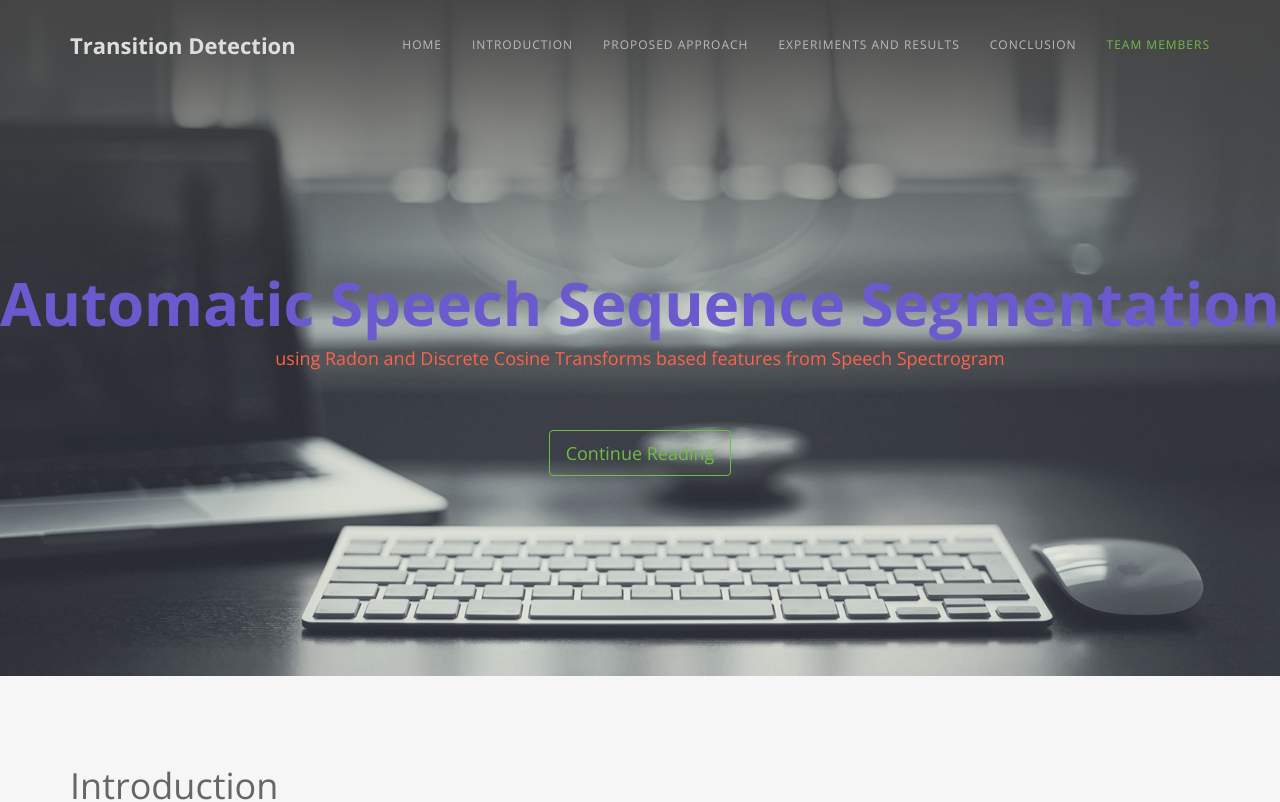
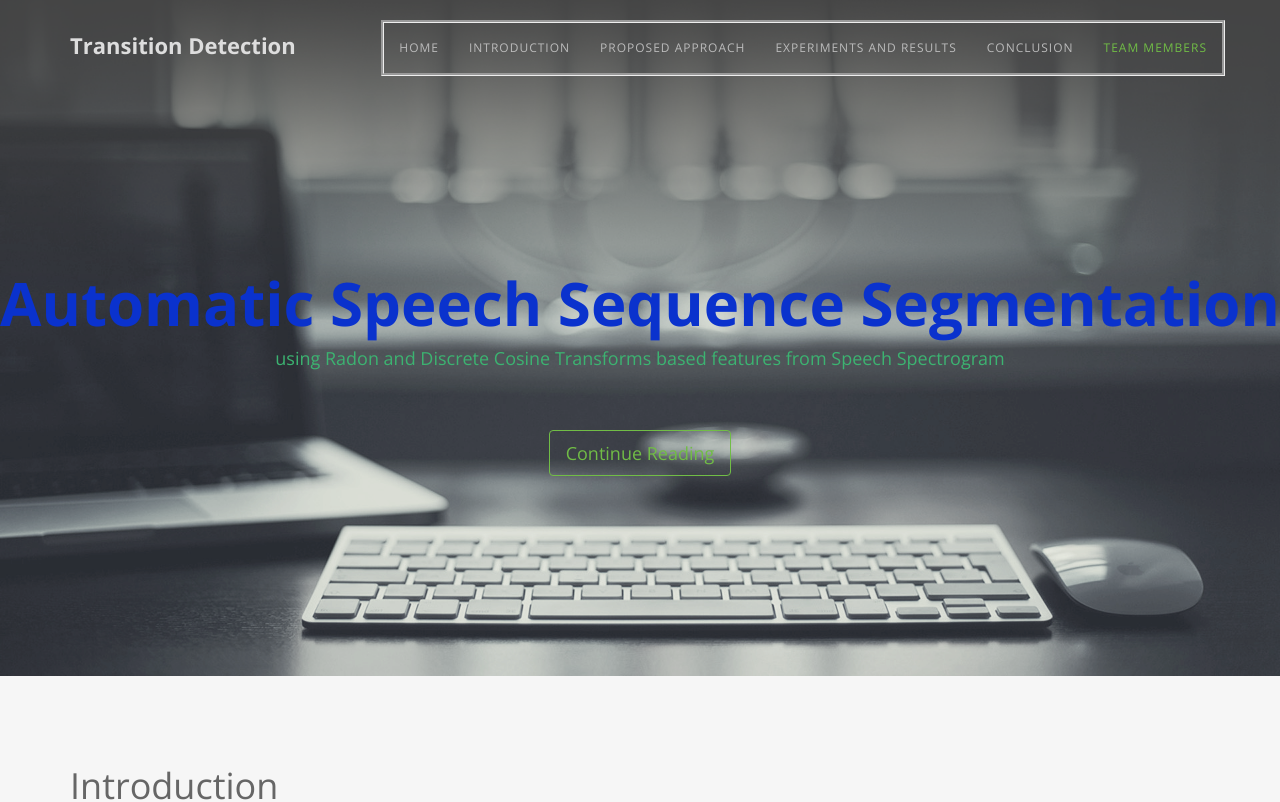
Before and after one commit to lakshdkt/test, a plain HTML site: page index.html in a window 1280 px wide. Shown: the top 802 px of the page. Drawn offline with nearby package versions, Linux system fonts and the light colour scheme.

Commit message:
Update index.html

```diff
--- a/index.html
+++ b/index.html
@@ -50,7 +50,7 @@ table, th, td {
 
     <!-- Collect the nav links, forms, and other content for toggling -->
     <div class="collapse navbar-collapse" id="bs-example-navbar-collapse-1">
-      <ul class="nav navbar-nav navbar-right">
+      <ul style="border-style:groove" class="nav navbar-nav navbar-right">
         <li><a href="#home" class="page-scroll">Home</a></li>
         <li><a href="#about-section" class="page-scroll">Introduction</a></li>
         <li><a href="#services-section" class="page-scroll">Proposed Approach</a></li>
@@ -68,8 +68,8 @@ table, th, td {
 <!-- Header -->
 <header class="text-center" name="home">
   <div class="intro-text">
-    <h1> <span class="color" style="color:rgb(106, 90, 205)"> Automatic Speech Sequence Segmentation</span></h1>
-    <p style="color:Tomato">using Radon and Discrete Cosine Transforms based features from Speech Spectrogram </p>
+    <h1> <span class="color" style="color:rgb(10, 50, 205)"> Automatic Speech Sequence Segmentation</span></h1>
+    <p style="color:rgb(60, 179, 113)">using Radon and Discrete Cosine Transforms based features from Speech Spectrogram </p>
     <div class="clearfix"></div>
     <a href="#about-section" class="btn btn-default btn-lg page-scroll">Continue Reading</a> </div>
 </header>
```
